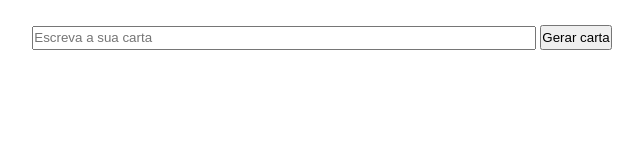
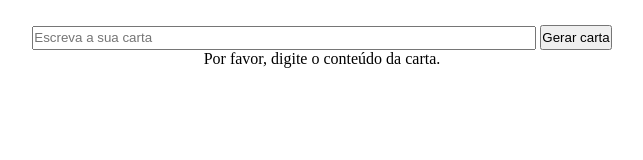
Before and after one commit to VictorMurilo23/Mistery-Letter, a plain HTML site: page index.html in a window 1280 px wide. Both pictures are taken after a click on the button "Gerar carta". Shown: the whole page, without its empty margins (318-961 px from the left). Drawn offline with Linux system fonts and the light colour scheme.

Commit message:
Cumpri o requisito 5

```diff
--- a/index.html
+++ b/index.html
@@ -9,7 +9,7 @@
 </head>
 <body>
   <div class="container">
-    <input type="text" id="carta-texto" placeholder="Escreva a sua carta">
+    <input type="text" id="carta-texto" placeholder="Escreva a sua carta" minlength="1">
     <button id="criar-carta">Gerar carta</button>
   </div>
     <p id="carta-gerada"></p>
--- a/script.js
+++ b/script.js
@@ -2,13 +2,16 @@ const textoCarta = document.querySelector('#carta-texto');
 const botaoGerar = document.querySelector('#criar-carta');
 const carta = document.querySelector('#carta-gerada');
 
-botaoGerar.addEventListener('click', (event) => {
-  event.preventDefault();
+botaoGerar.addEventListener('click', () => {
   carta.innerText = ' ';
   const palavras = textoCarta.value.split(' ');
-  for (let index = 0; index < palavras.length; index += 1) {
-    const span = document.createElement('span');
-    span.innerText = palavras[index];
-    carta.appendChild(span);
+  if (palavras[0] !== '') {
+    for (let index = 0; index < palavras.length; index += 1) {
+      const span = document.createElement('span');
+      span.innerText = palavras[index];
+      carta.appendChild(span);
+    }
+  } else {
+    carta.innerText = 'Por favor, digite o conteúdo da carta.';
   }
 });
```
